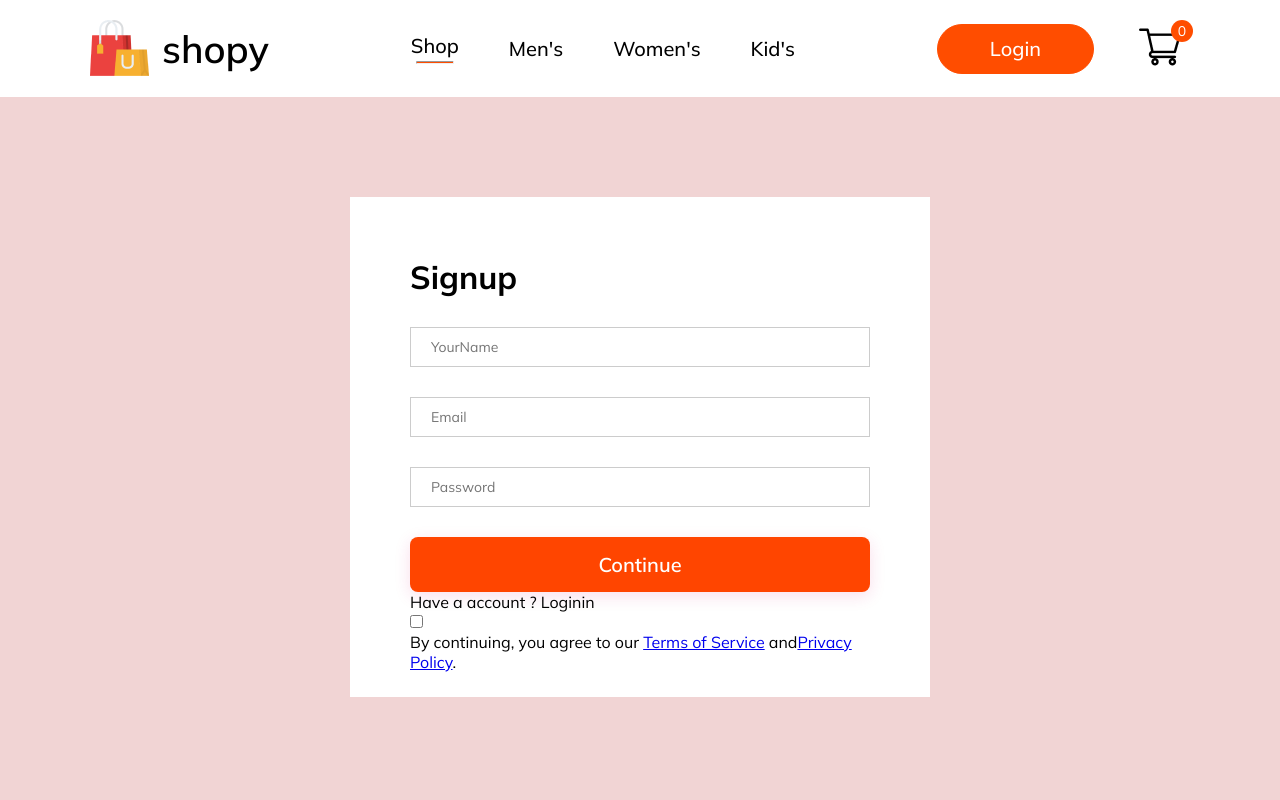
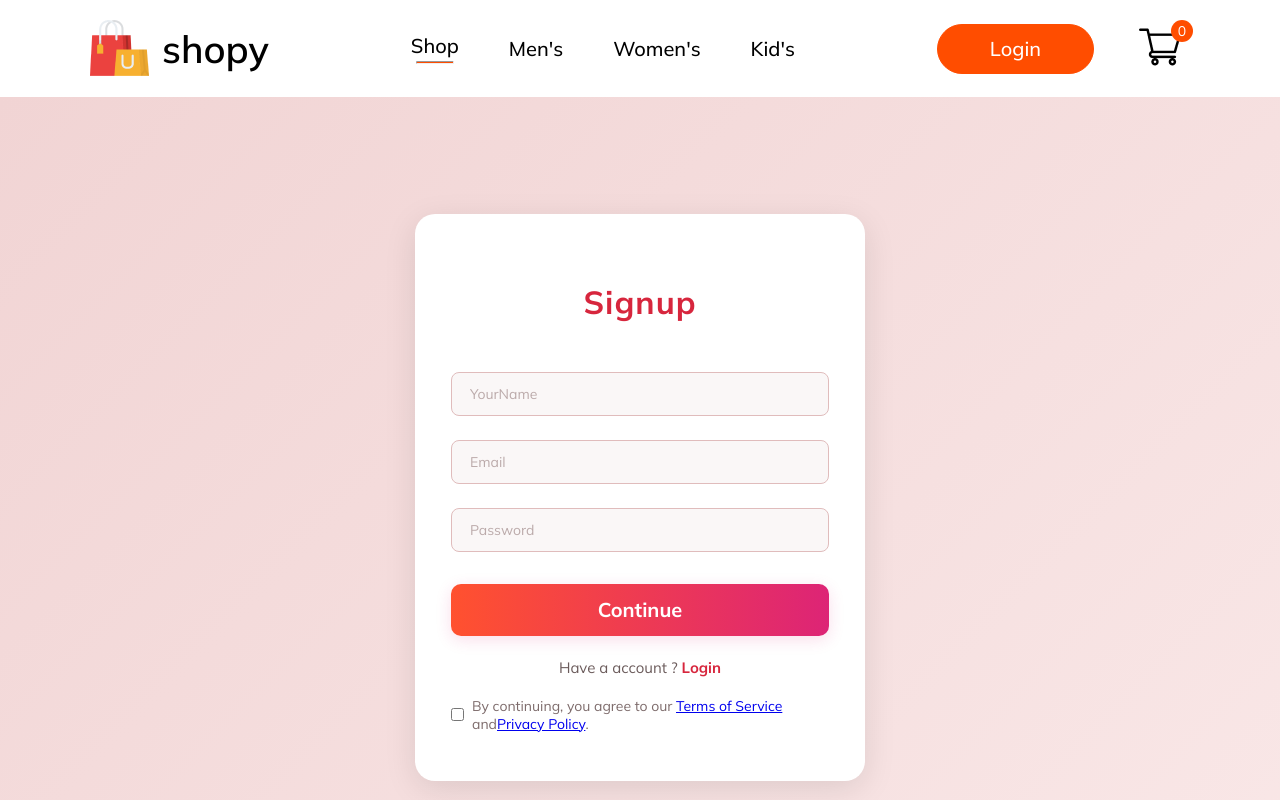
Before and after one commit to Jaimurugan-c/E-comMern, a React (Vite) app in the folder frontend/: page /login in a window 1280 px wide. Shown: the top 800 px of the page. Built offline with nearby package versions, Linux system fonts and the light colour scheme; a web font is replaced by a local one.

Commit message:
Breadcrum

```diff
--- a/frontend/src/pages/LoginSignup.jsx
+++ b/frontend/src/pages/LoginSignup.jsx
@@ -13,7 +13,7 @@ const LoginSignup = () => {
         </div>
         <button>Continue</button>
         <p className="loginsignup-login">
-          Have a account ? <span>Loginin</span>
+          Have a account ? <span>Login</span>
         </p>
         <div className="loginsignup-agree">
           <input type="checkbox" />
--- a/frontend/src/pages/Product.jsx
+++ b/frontend/src/pages/Product.jsx
@@ -1,9 +1,13 @@
-import React from 'react'
+import React, { useContext } from 'react'
 
 const Product = () => {
+  const {all_product} = useContext(shopContext)
+  const {productId} = useParams();
+  const product =
+  all_product.find((e) => e.id === Number(productId))
   return (
     <div>
-      vanakam
+
     </div>
   )
 }
--- a/frontend/src/pages/css/loginsignup.css
+++ b/frontend/src/pages/css/loginsignup.css
@@ -1,46 +1,108 @@
-.loginsignup{
-height:100vh;
-width:100%;
-background:rgb(241, 212, 212);
-padding-top: 100px;
+.loginsignup {
+    min-height: 100vh;
+    width: 100vw;
+    background: linear-gradient(135deg, #f1d4d4 0%, #f9e7e7 100%);
+    display: flex;
+    justify-content: center;
+    align-items: center;
 }
-.loginsignup-container{
-    width:580px;
-    height:500px;
-    background: white;
-    margin: auto;
 
-    padding:40px 60px;
-}
-.loginsignup-container h1{
-    margin:20px 0px;
-
-}
-.loginsignup-fields{
+.loginsignup-container {
+    width: 90%;
+    max-width: 450px;
+    background: #fff;
+    box-shadow: 0 8px 32px rgba(0,0,0,0.10);
+    border-radius: 20px;
+    padding: 48px 36px;
+    margin: 0;
     display: flex;
     flex-direction: column;
-    gap: 30px;
-    margin-top:30px ;
+    align-items: center;
+    transition: box-shadow 0.2s;
 }
-.loginsignup-fields input{
-    height: 40px;
+
+.loginsignup-container h1 {
+    margin: 20px 0;
+    font-size: 2rem;
+    color: #d7263d;
+    letter-spacing: 1px;
+}
+
+.loginsignup-fields {
+    display: flex;
+    flex-direction: column;
+    gap: 24px;
+    margin-top: 30px;
     width: 100%;
-    padding-left: 20px;
-    border: 1px solid #ccc;
+}
+
+.loginsignup-fields input {
+    height: 44px;
+    width: 100%;
+    padding-left: 18px;
+    border: 1.5px solid #e0bcbc;
+    border-radius: 8px;
     outline: none;
+    font-size: 15px;
+    background: #faf7f7;
+    transition: border 0.2s, box-shadow 0.2s;
+}
+
+.loginsignup-fields input:focus {
+    border: 1.5px solid #d7263d;
+    box-shadow: 0 2px 8px rgba(215,38,61,0.08);
+    background: #fff;
+}
+
+.loginsignup-fields input::placeholder {
+    color: #bbaaaa;
     font-size: 14px;
+    opacity: 1;
+}
 
-}
 .loginsignup-container button {
     width: 100%;
-    height: 55px;
+    height: 52px;
     color: #fff;
-    margin-top: 30px;
+    margin-top: 32px;
     border: none;
     font-size: 20px;
-    background: orangered;
+    background: linear-gradient(90deg, #ff512f 0%, #dd2476 100%);
     cursor: pointer;
-    font-weight: 600;
-    border-radius: 8px;
+    font-weight: 700;
+    border-radius: 10px;
     box-shadow: 0 4px 16px rgba(221, 36, 118, 0.15);
+    transition: background 0.2s, transform 0.1s;
 }
+
+.loginsignup-container button:hover,
+.loginsignup-container button:focus {
+    background: linear-gradient(90deg, #dd2476 0%, #ff512f 100%);
+    transform: translateY(-2px) scale(1.02);
+}
+
+.loginsignup-login {
+    margin-top: 22px;
+    color: #6b5b5b;
+    font-size: 15px;
+}
+
+.loginsignup-login span {
+    color: #d7263d;
+    cursor: pointer;
+    font-weight: 700;
+    transition: text-decoration 0.2s;
+}
+
+.loginsignup-login span:hover {
+    text-decoration: underline;
+}
+
+.loginsignup-agree {
+    display: flex;
+    align-items: center;
+    gap: 8px;
+    margin-top: 20px;
+    font-size: 14px;
+    color: #7d6b6b;
+}
```
Also changed, not shown: frontend/src/App.jsx (+5 -3 lines), frontend/src/components/breadcrumb/Breadcrum.jsx (added, +11 -0 lines), frontend/src/components/breadcrumb/breadcrum.css (added).
